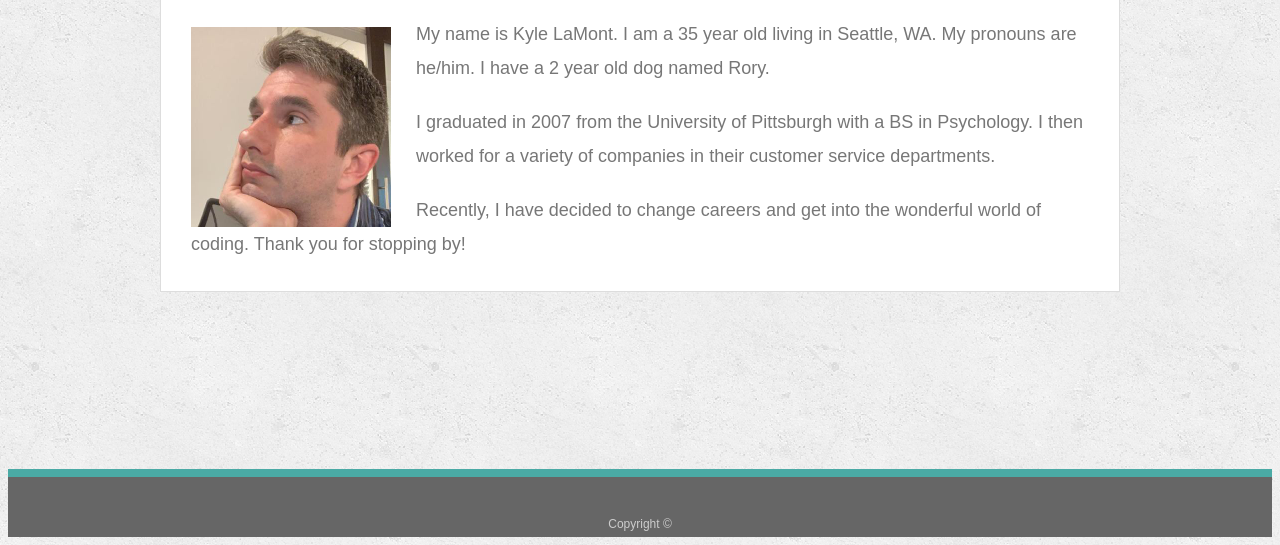
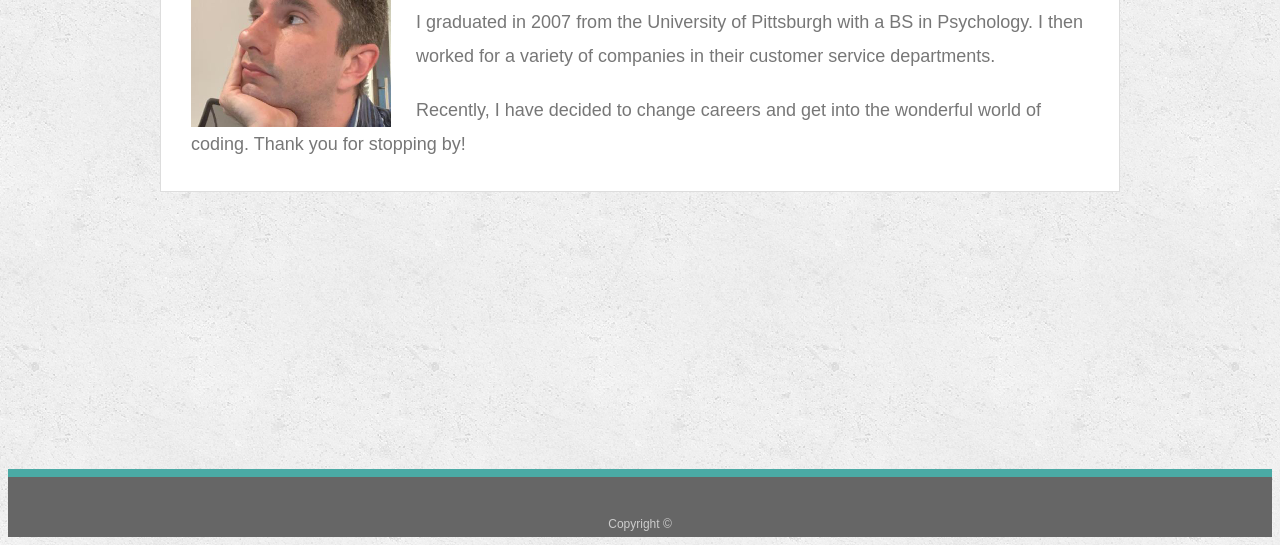
Before and after one commit to KyleRLamont/Responsive-Portfolio, a plain HTML site: page index.html in a window 1280 px wide. Shown: the part 391-936 px from the top of the page. Drawn offline with Linux system fonts and the light colour scheme.

Commit message:
adjusted padding in css at top of main content to be smaller.

```diff
--- a/assets/css/style.css
+++ b/assets/css/style.css
@@ -120,7 +120,7 @@ h3, h2 {
 /* main */
 
 #main-container {
-  padding-top: 130px;
+  padding-top: 30px;
   min-height: calc(100vh - 70px);
 }
 
```
